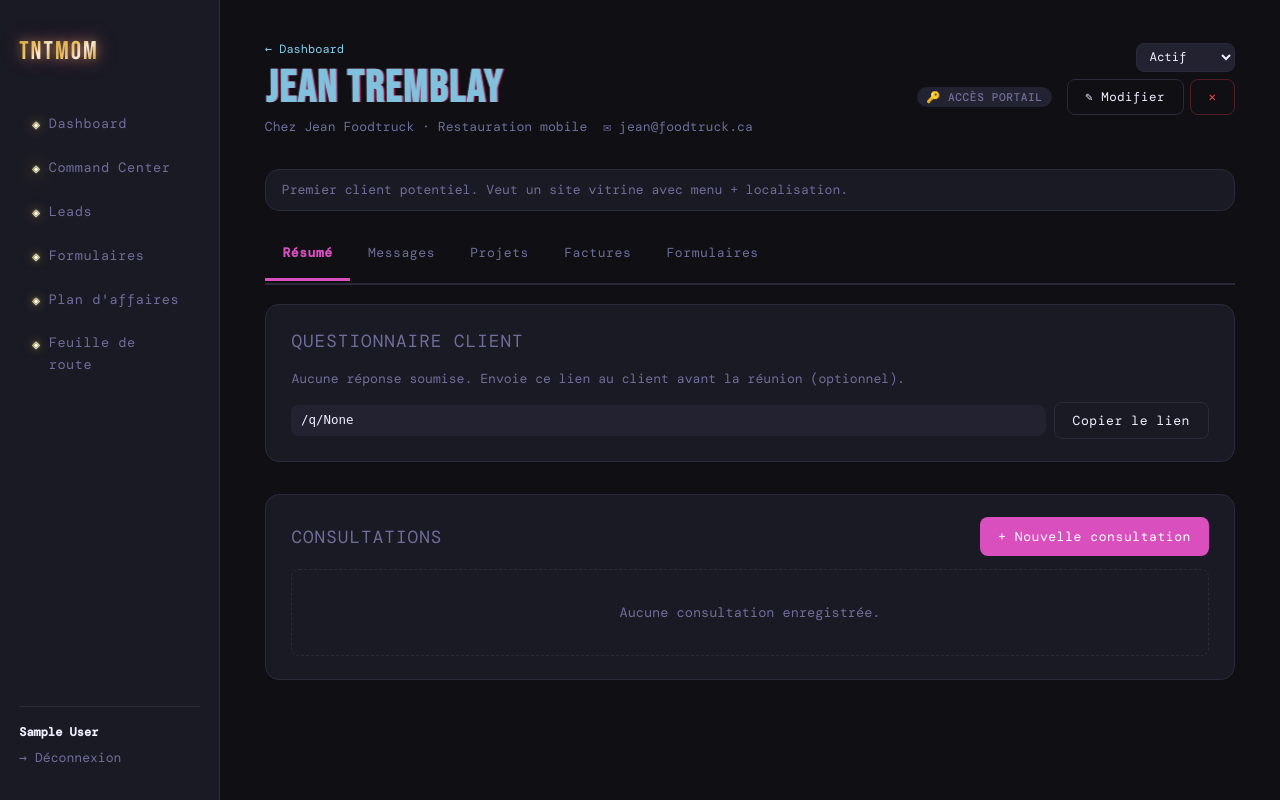
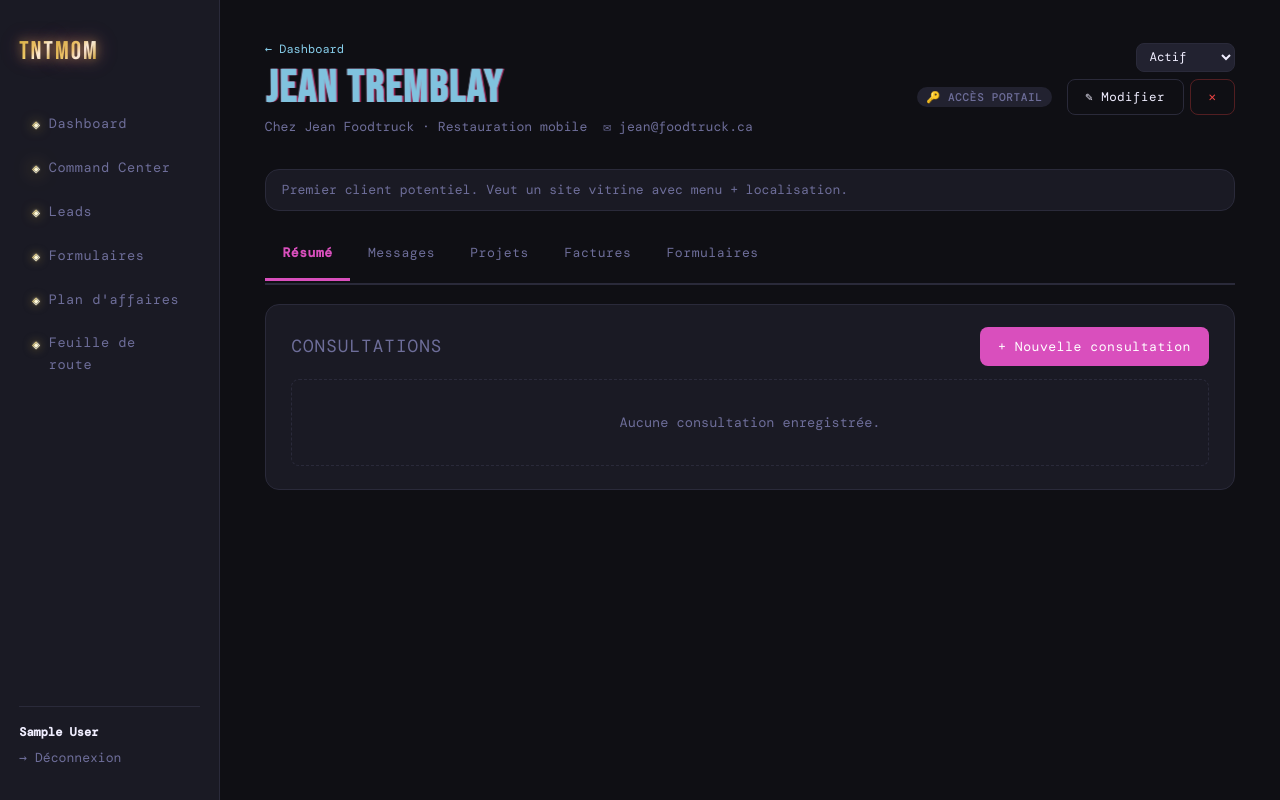
Before and after one commit to naomie6958/TNTMom-Business, a Flask app: page /clients/1 in a window 1280 px wide. Run offline with Flask 3, Linux system fonts and the light colour scheme; the visitor is signed in with stand-in values (Sample User, id 1); data comes from the database, SQL or seed files in the repository; data that the repository does not hold is empty; some web fonts are replaced.

Commit message:
Suppression section questionnaire client de l'onglet Résumé (remplacé par formulaires)
Co-Authored-By: Claude Sonnet 4.6 <noreply@anthropic.com>

```diff
--- a/ClientPortal/templates/client_fiche.html
+++ b/ClientPortal/templates/client_fiche.html
@@ -136,51 +136,7 @@
 
 <div id="tab-resume" class="tab-panel active">
 
-        {# ── QUESTIONNAIRE CLIENT (lien à envoyer) ──────────────────────── #}
-        <div class="card">
-            <div class="section-header">
-                <div class="section-title">Questionnaire client</div>
-            </div>
-            {% if questionnaire %}
-                <div class="flex gap-sm items-center">
-                    <span class="badge badge-actif">Soumis</span>
-                    <span class="text-muted">{{ questionnaire.submitted_at[:10] }}</span>
-                </div>
-                {# Afficher les réponses du client dans un collapsible #}
-                <details class="collapsible" style="margin-top: 0.8rem;">
-                    <summary>Voir les réponses</summary>
-                    <div class="collapsible-body">
-                        {% set r = questionnaire_rep %}
-                        {% if r.activite %}<div class="q-row"><div class="q-label">Ce qu'ils font</div><div class="q-value">{{ r.activite }}</div></div>{% endif %}
-                        {% if r.clientele %}<div class="q-row"><div class="q-label">Clientèle cible</div><div class="q-value">{{ r.clientele }}</div></div>{% endif %}
-                        {% if r.pourquoi_maintenant %}<div class="q-row"><div class="q-label">Pourquoi maintenant</div><div class="q-value">{{ r.pourquoi_maintenant }}</div></div>{% endif %}
-                        {% if r.type_projet %}<div class="q-row"><div class="q-label">Type de projet</div><div class="q-value">{{ r.type_projet }}</div></div>{% endif %}
-                        {% if r.vision %}<div class="q-row"><div class="q-label">Vision esthétique</div><div class="q-value">{{ r.vision }}</div></div>{% endif %}
-                        {% if r.budget %}<div class="q-row"><div class="q-label">Budget</div><div class="q-value">{{ r.budget }}</div></div>{% endif %}
-                        {% if r.deadline %}<div class="q-row"><div class="q-label">Deadline</div><div class="q-value">{{ r.deadline }}</div></div>{% endif %}
-                        {% if r.assets %}<div class="q-row"><div class="q-label">Assets existants</div><div class="q-value">{{ r.assets }}</div></div>{% endif %}
-                        {% if r.acces_technique %}<div class="q-row"><div class="q-label">Accès technique</div><div class="q-value">{{ r.acces_technique }}</div></div>{% endif %}
-                        {% if r.implication %}<div class="q-row"><div class="q-label">Niveau d'implication</div><div class="q-value">{{ r.implication }}</div></div>{% endif %}
-                    </div>
-                </details>
-            {% else %}
-                <div class="text-muted" style="margin-bottom: 0.8rem; font-size: 0.82rem;">
-                    Aucune réponse soumise. Envoie ce lien au client avant la réunion (optionnel).
-                </div>
-                <div class="flex gap-sm items-center" style="flex-wrap: wrap;">
-                    <code style="background: var(--surface2); padding: 0.35rem 0.6rem;
-                                 border-radius: var(--radius); font-size: 0.78rem; flex: 1; min-width: 0;
-                                 overflow: hidden; text-overflow: ellipsis; white-space: nowrap;">
-                        /q/{{ client.token }}
-                    </code>
-                    <button class="btn btn-secondary" onclick="copyQLink('{{ client.token }}')">
-                        Copier le lien
-                    </button>
-                </div>
-            {% endif %}
-        </div>
-
-        {# ── CONSULTATIONS ────────────────────────────────────────────── #}
+{# ── CONSULTATIONS ────────────────────────────────────────────── #}
         <div class="card">
             <div class="section-header">
                 <div class="section-title">Consultations</div>
```
